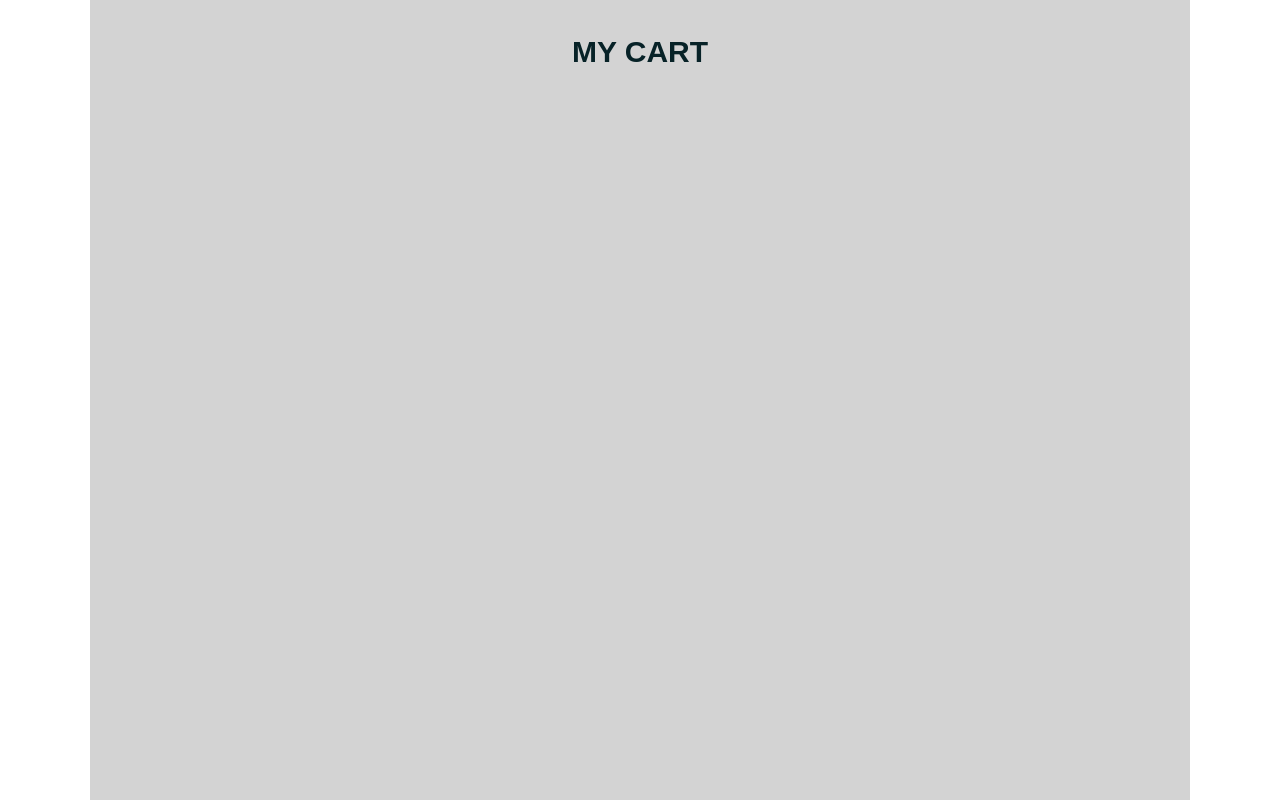
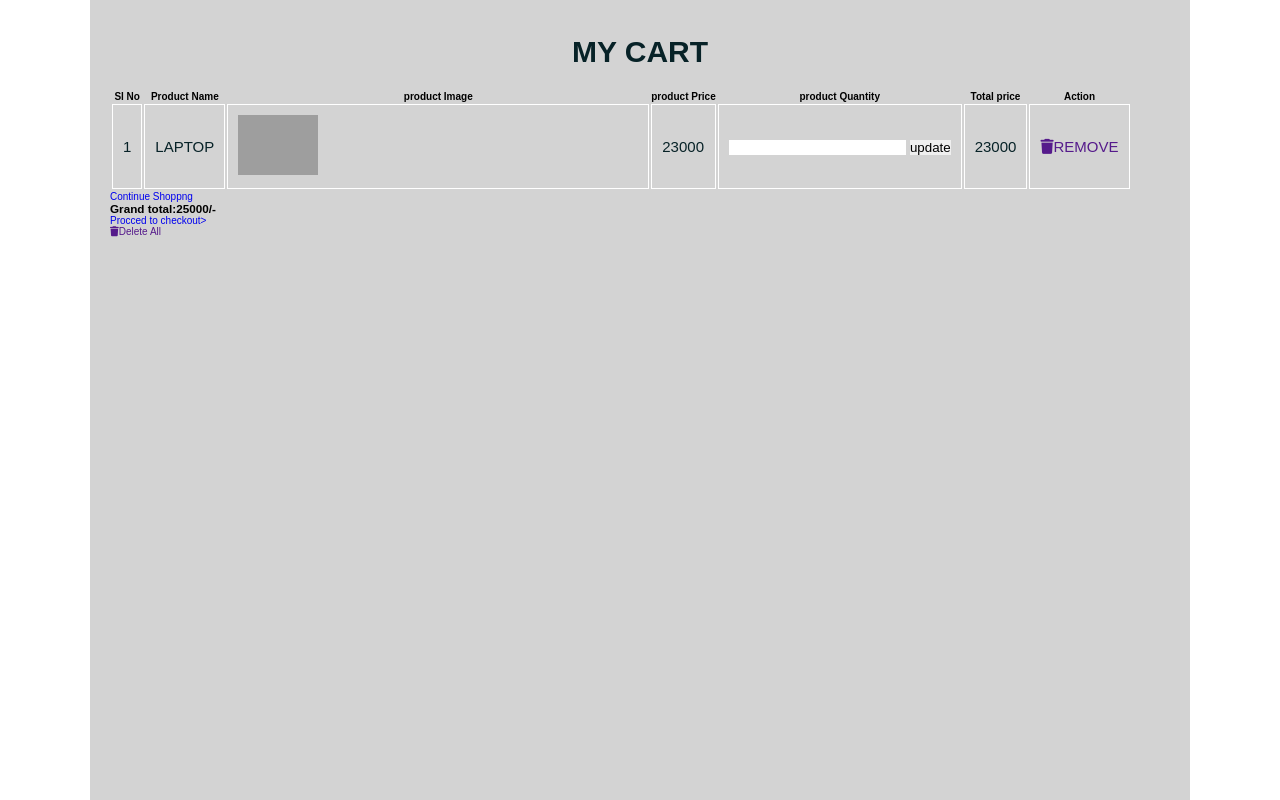
Before and after one commit to Chanuka999/Shopping_Cart, a PHP site: page /cart.php in a window 1280 px wide. Shown: the part 80-880 px from the top of the page. Run offline with PHP 8.4, Linux system fonts and the light colour scheme; data that the repository does not hold is empty; grey boxes are pictures that could not be loaded.

Commit message:
create new file

```diff
--- a/cart.php
+++ b/cart.php
@@ -14,6 +14,48 @@
     <div class="container">
         <section class="shopping_cart">
             <h1 class="heading">MY Cart</h1>
+            <table>
+                <thead>
+                    <th>Sl No</th>
+                    <th>Product Name</th>
+                    <th>product Image</th>
+                    <th>product Price</th>
+                    <th>product Quantity</th>
+                    <th>Total price</th>
+                    <th>Action</th>
+                </thead>
+                <tbody>
+                  <tr>
+                    <td>1</td>
+                    <td>laptop</td>
+                    <td>
+                        <img src="images/images.jpg" alt="/">
+                    </td>
+                    <td>23000</td>
+                    <td>
+                        <div class="quantity_box">
+                            <input type="number" min="1">
+                            <input type="submit" class="update_quantity" value="update">
+                        </div>
+                     </td>
+                    <td>23000</td>
+                    <td>
+                        <a href="">
+                            <i class="fas fa-trash"></i>Remove
+                        </a>
+                    </td>
+                  </tr>
+                </tbody>
+           </table>
+           <div class="table_bottom">
+            <a href="hop_products.php" class="bottom_btn">Continue Shoppng</a>
+            <h3 class="bottom_btn">Grand total:<span>25000/-</span></h3>
+            <a href="checkout.php" class="bottom_btn">Procced to checkout></a>
+           </div>
+
+           <a href="" class="delete_all_btn">
+            <i class="fas fa-trash"></i>Delete All
+           </a>
         </section>
     </div>
 </body>
```
